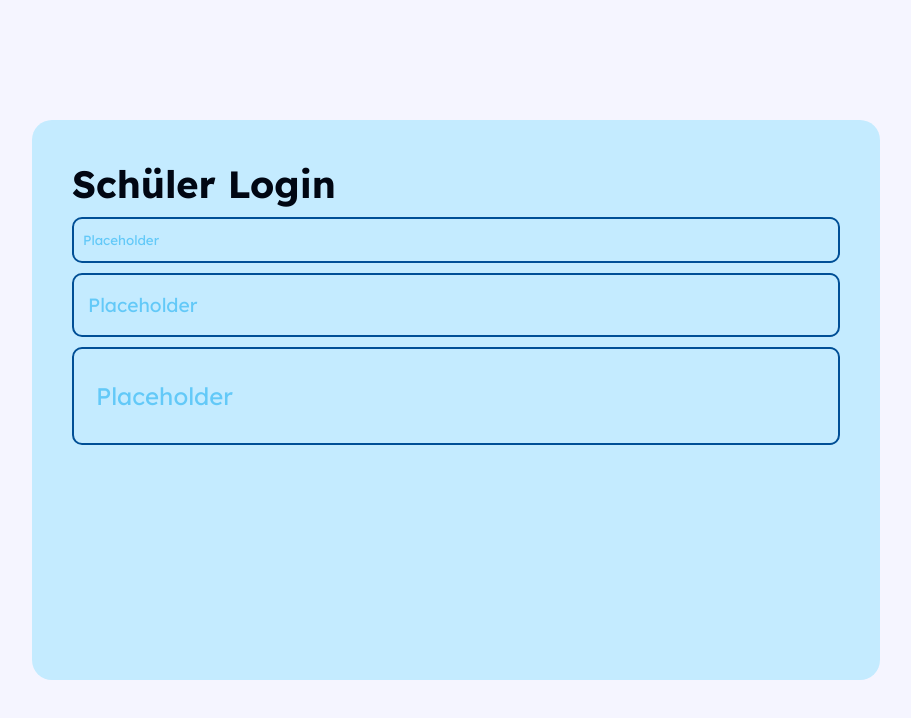
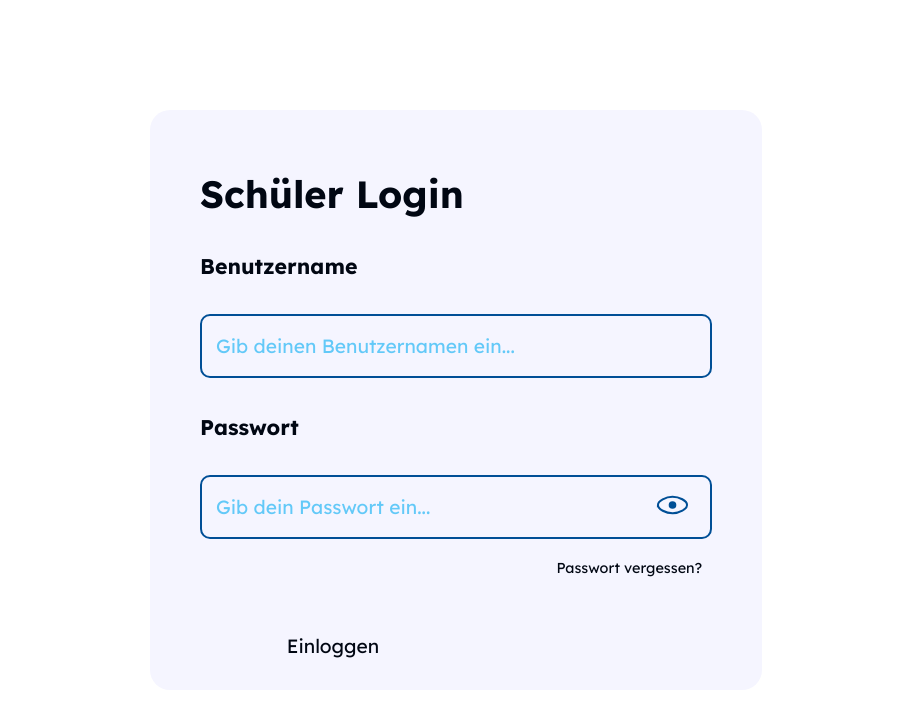
Before and after one commit to flavianz/eduLounge-Web, a React (Create React App) app: page /studentLogin in a window 1280 px wide. Shown: the top 718 px of the page, without its empty margins (184-1095 px from the left). Built offline with nearby package versions, Linux system fonts and the light colour scheme.

Commit message:
Raw Version of Student Login

```diff
--- a/src/components/Header/Header.tsx
+++ b/src/components/Header/Header.tsx
@@ -31,7 +31,7 @@ export default function Header() {
                     padding={"small"}
                     to={"/placeholder"}
                 />
-                <Link to={"/login"}>
+                <Link to={"/studentLogin"}>
                     <StyledButton
                         hover={{
                             position: false,
--- a/src/sites/StudentLogin/StudentLogin.css
+++ b/src/sites/StudentLogin/StudentLogin.css
@@ -1,5 +1,5 @@
 .studentLoginPageContainer {
-    background: var(--background);
+    background: var(--dark-gradient);
     width: 100%;
     height: 100vh;
     align-items: center;
@@ -8,13 +8,19 @@
 }
 
 .studentLoginTitle {
-    margin: 0;
+    margin: 10px 0 30px 0;
 }
 
 .studentLoginContainer {
-    width: 60%;
+    width: 40%;
     height: 60vh;
-    background: var(--secondary);
+    background: var(--background);
     border-radius: 20px;
-    padding: 40px;
+    padding: 50px;
 }
+
+.forgotPassword {
+    justify-content: flex-end;
+    display: flex;
+    width: 100%;
+}
--- a/src/sites/StudentLogin/StudentLogin.tsx
+++ b/src/sites/StudentLogin/StudentLogin.tsx
@@ -1,31 +1,35 @@
 import "./StudentLogin.css";
 import StyledTextInput from "../../components/StyledTextInput/StyledTextInput";
 import { useState } from "react";
+import StyledLink from "../../components/StyledLink/StyledLink";
+import StyledButton from "../../components/StyledButton/StyledButton";
 
 export default function StudentLogin() {
     const [username, setUsername] = useState("");
+    const [password, setPassword] = useState("");
     return (
         <div className="studentLoginPageContainer">
             <div className="studentLoginContainer">
                 <h3 className="studentLoginTitle">Schüler Login</h3>
-                <StyledTextInput
-                    value={username}
-                    size={"small"}
-                    onChange={(result) => setUsername(result)}
-                    placeholder={"Placeholder"}
-                ></StyledTextInput>
+                <h5>Benutzername</h5>
                 <StyledTextInput
                     value={username}
                     size={"medium"}
                     onChange={(result) => setUsername(result)}
-                    placeholder={"Placeholder"}
-                ></StyledTextInput>
+                    placeholder={"Gib deinen Benutzernamen ein..."}
+                />
+                <h5>Passwort</h5>
                 <StyledTextInput
-                    value={username}
-                    size={"large"}
-                    onChange={(result) => setUsername(result)}
-                    placeholder={"Placeholder"}
-                ></StyledTextInput>
+                    value={password}
+                    size={"medium"}
+                    password
+                    onChange={(result) => setPassword(result)}
+                    placeholder={"Gib dein Passwort ein..."}
+                />
+                <div className={"forgotPassword"}>
+                    <StyledLink text={"Passwort vergessen?"} to={"/resetPassword"} padding={"big"}></StyledLink>
+                </div>
+                <StyledButton size={"medium"} hover={{position: false, shadow: true, underline: false}} text={"Einloggen"} type={"gradient"}/>
             </div>
         </div>
     );
```
